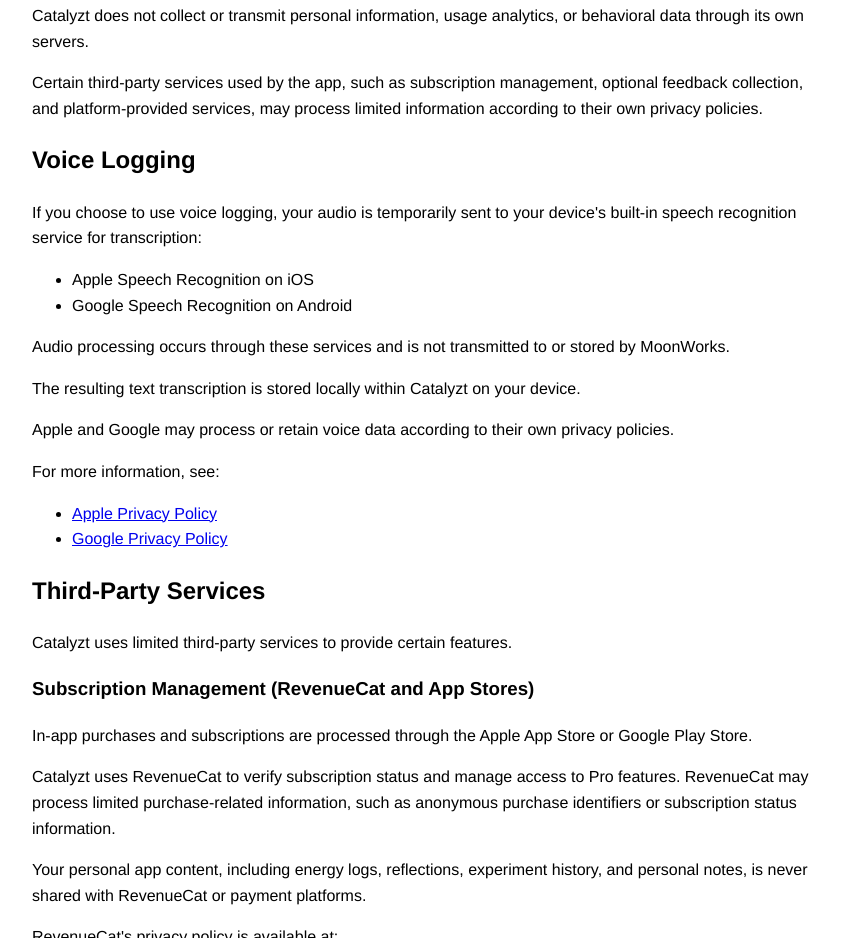
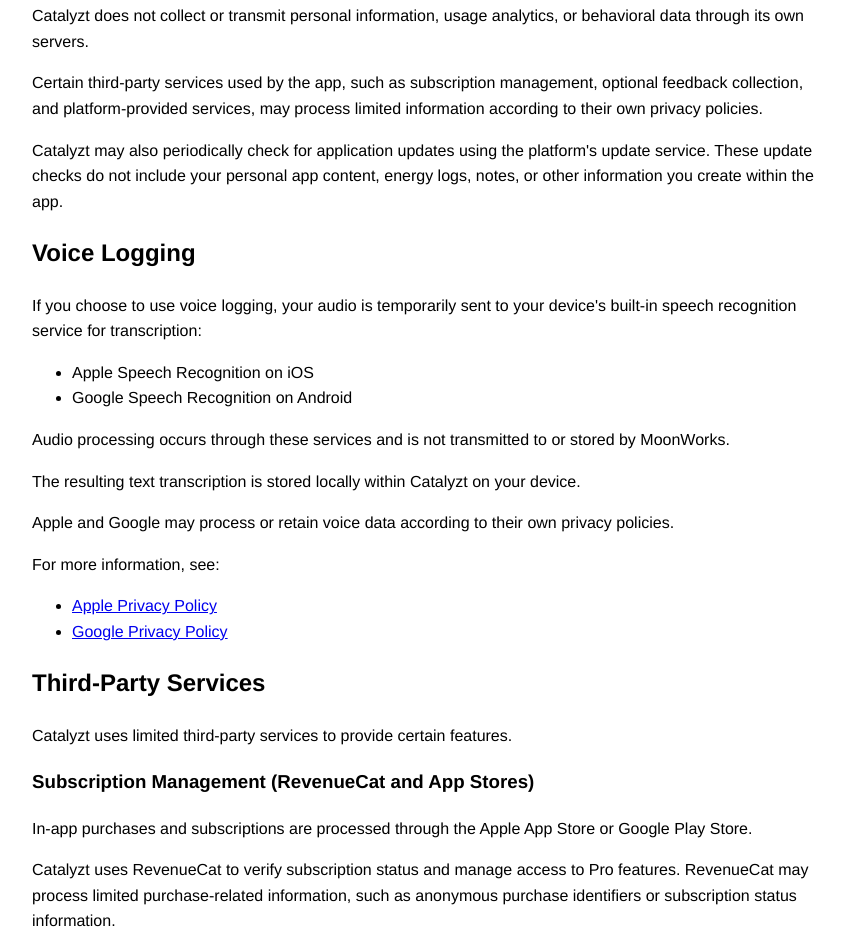
Before and after one commit to moonworks-devlab/catalyzt-policies, a plain HTML site: page index.html in a window 1280 px wide. Shown: the part 1197-2135 px from the top of the page, without its empty margins (208-1052 px from the left). Drawn offline with Linux system fonts and the light colour scheme.

Commit message:
Update index.html Aug 2, 2026

```diff
--- a/index.html
+++ b/index.html
@@ -128,6 +128,11 @@
 limited information according to their own privacy policies.
 </p>
 
+<p>
+Catalyzt may also periodically check for application updates using the
+platform's update service. These update checks do not include your personal
+app content, energy logs, notes, or other information you create within the app.
+</p>
 
 <h2>Voice Logging</h2>
 
```
